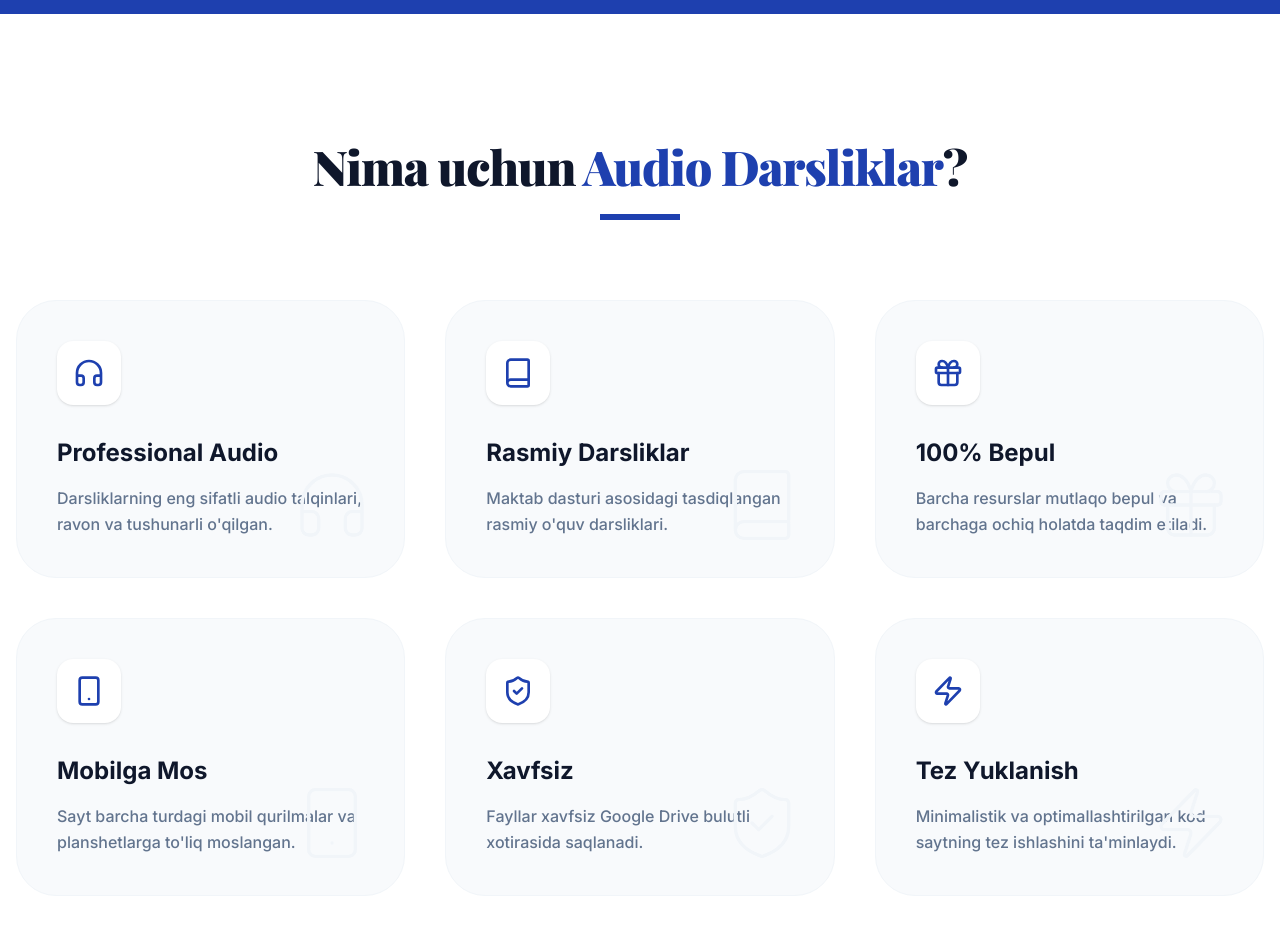
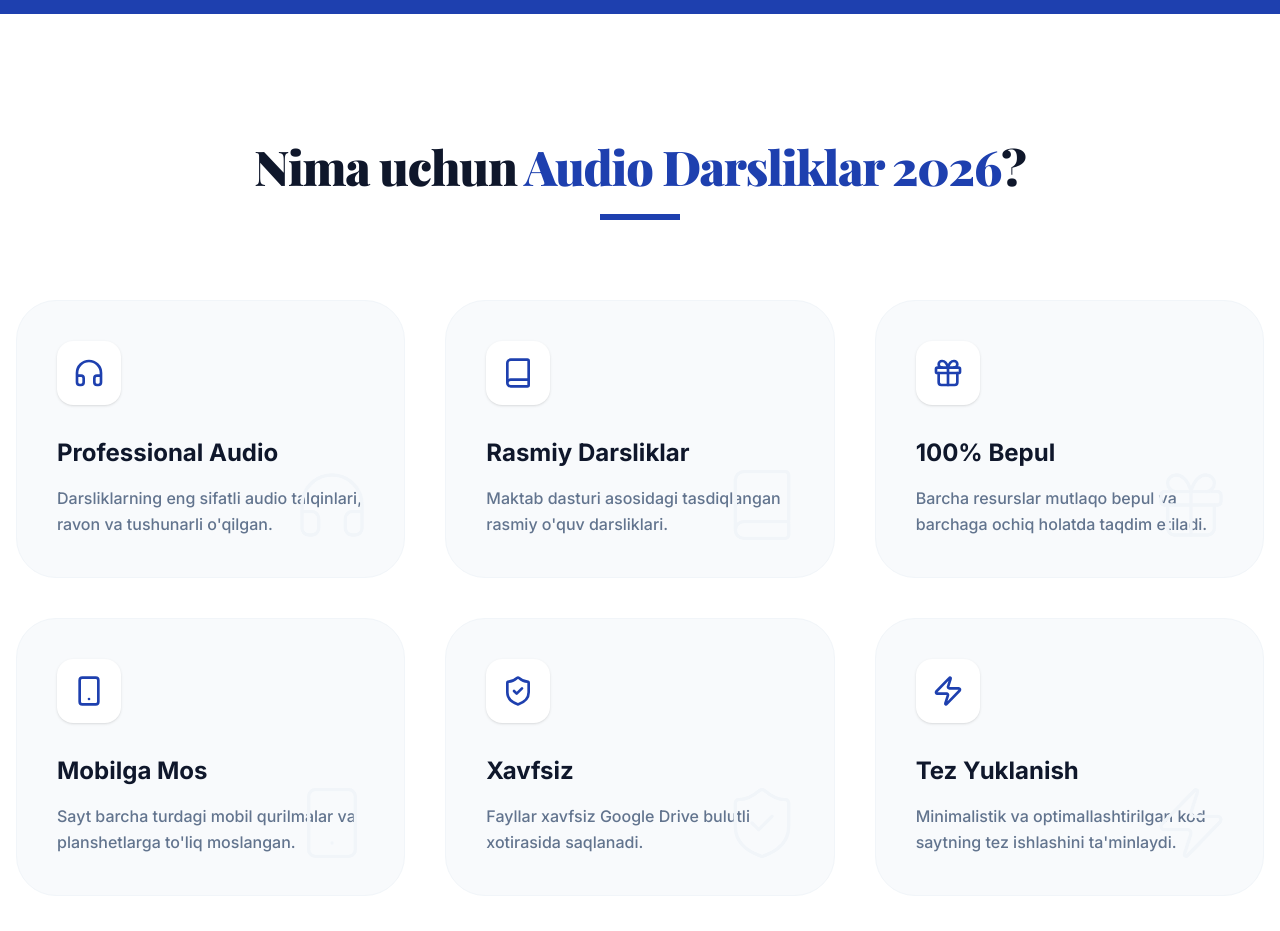
Before and after one commit to ozodbektoshov0-cmd/audio-darsliklar-2026, a React (Vite) app: page / in a window 1280 px wide. Shown: the part 1300-2231 px from the top of the page. Built offline with nearby package versions, Linux system fonts and the light colour scheme; a web font is replaced by a local one.

Commit message:
Update Features.tsx

```diff
--- a/src/components/Features.tsx
+++ b/src/components/Features.tsx
@@ -28,7 +28,7 @@ export default function Features() {
             viewport={{ once: true }}
             className="text-4xl md:text-5xl font-serif font-black text-slate-900 mb-6 tracking-tight"
           >
-            Nima uchun <span className="text-brand-primary">Audio Darsliklar</span>?
+            Nima uchun <span className="text-brand-primary">Audio Darsliklar 2026</span>?
           </motion.h2>
           <div className="w-20 h-1.5 bg-brand-primary"></div>
         </div>
```
